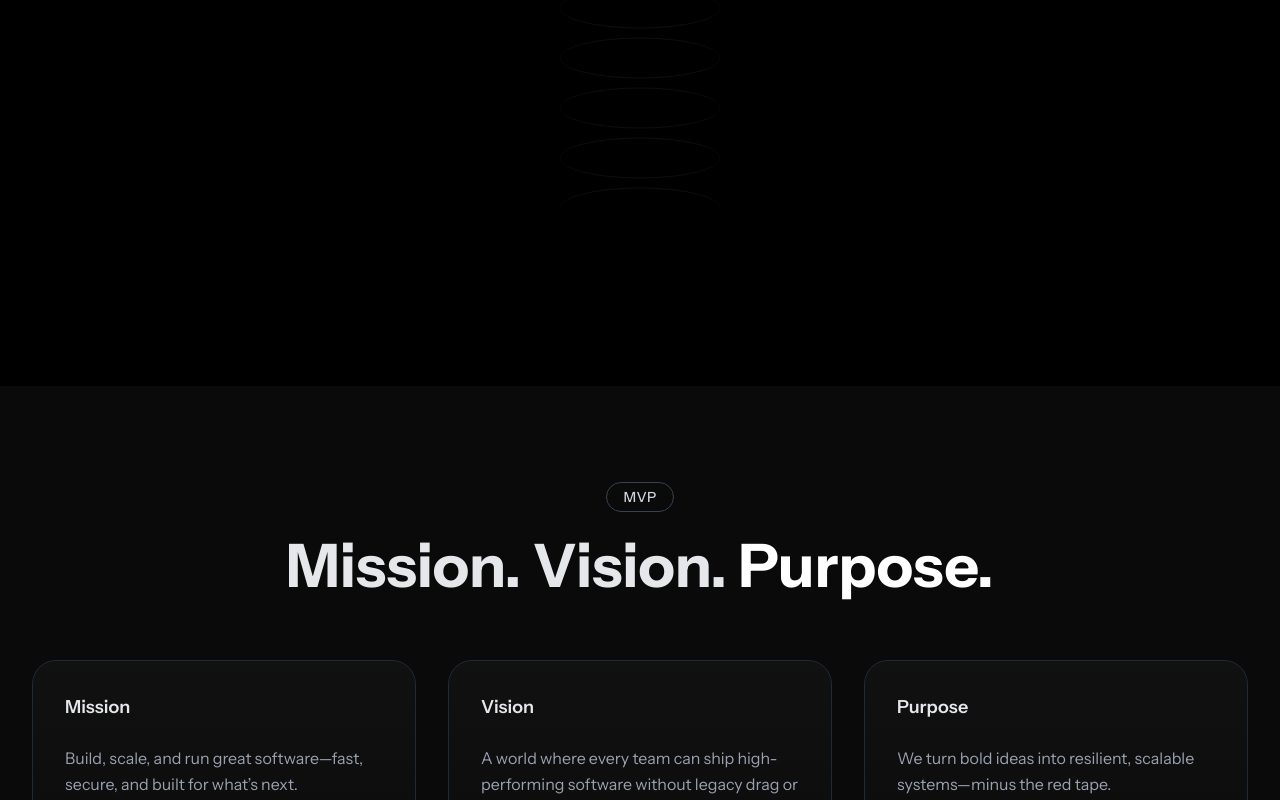
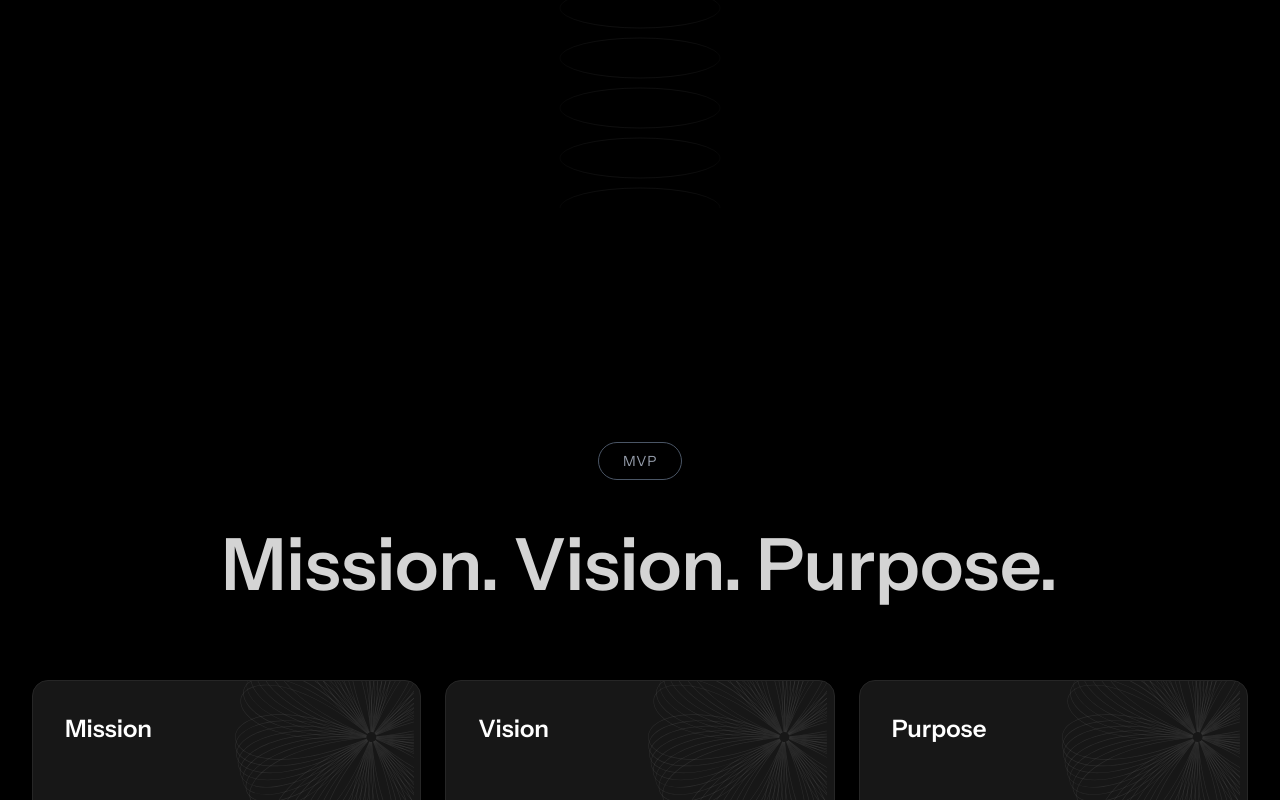
Before and after one commit to sanket5257/shivnerisystems, a Next.js app: page /about in a window 1280 px wide. Shown: the part 2000-2800 px from the top of the page. Built offline with nearby package versions, Linux system fonts and the light colour scheme.

Commit message:
mvp added

```diff
--- a/app/about/page.tsx
+++ b/app/about/page.tsx
@@ -151,10 +151,10 @@ export default function UpticLanding() {
           <h1 className="text-6xl md:text-8xl font-semibold ">
             Bold Tech.
             <br />
-            <span className="text-gray-500">Built by People.</span>
+            <span className="text-neutral-500">Built by People.</span>
           </h1>
 
-          <p className="text-gray-400 max-w-2xl mx-auto text-lg">
+          <p className="text-neutral-400 max-w-2xl mx-auto text-lg">
             We're a lean, global crew of engineers, architects, and coders building
             bold new apps and transforming legacy systems—with speed, security,
             and a little swagger.
@@ -178,12 +178,12 @@ export default function UpticLanding() {
             <h2 className="text-5xl md:text-7xl font-bold mb-4">
               Not Your
               <br />
-              Average <span className="text-gray-500">Dev</span>
+              Average <span className="text-neutral-500">Dev</span>
               <br />
-              <span className="text-gray-500">& Cloud Shop</span>
+              <span className="text-neutral-500">& Cloud Shop</span>
             </h2>
 
-            <p className="text-gray-400 max-w-xl text-lg mt-8">
+            <p className="text-neutral-400 max-w-xl text-lg mt-8">
               We're the team companies call when they need modern software
               that actually ships. From cloud-native builds to pipelines and
               automation, we architect your future while fixing what's holding
@@ -259,7 +259,7 @@ export default function UpticLanding() {
                       : 'top-[75%]'
                   }`}
                 >
-                  <div className="bg-gray-900/50 backdrop-blur-sm border border-gray-800 rounded-3xl p-8 max-w-md hover:border-gray-700 transition-all hover:scale-105">
+                  <div className="bg-neutral-900/50 backdrop-blur-sm border border-gray-800 rounded-3xl p-8 max-w-md hover:border-gray-700 transition-all hover:scale-105">
                     <p className="text-white font-medium mb-3 text-lg">{service.question}</p>
                     <p className="text-gray-400">{service.answer}</p>
                   </div>
@@ -270,7 +270,7 @@ export default function UpticLanding() {
                       ? '-left-12 md:-left-16'
                       : '-right-12 md:-right-16'
                   }`}>
-                    <div className="w-12 h-12 rounded-full bg-gray-800 border-2 border-gray-700 flex items-center justify-center hover:border-gray-500 transition-colors">
+                    <div className="w-12 h-12 rounded-full bg-neutral-800 border-2 border-gray-700 flex items-center justify-center hover:border-gray-500 transition-colors">
                       <svg className="w-6 h-6 text-gray-400" fill="none" viewBox="0 0 24 24" stroke="currentColor">
                         <path strokeLinecap="round" strokeLinejoin="round" strokeWidth={2} d="M5 13l4 4L19 7" />
                       </svg>
--- a/app/components/sections/Mvp.tsx
+++ b/app/components/sections/Mvp.tsx
@@ -1,80 +1,67 @@
-import React from 'react';
-
-const Mvp = () => {
+export default function MVPCards() {
   const cards = [
     {
-      title: 'Mission',
-      description:
-        'Build, scale, and run great software—fast, secure, and built for what’s next.',
-      img: '/assets/images/68d105c245053d57199df7a8_Wireframe 33.svg' // ← place your background image here
+      title: "Mission",
+      description: "Build, scale, and run great software—fast, secure, and built for what's next.",
+      image: "/assets/images/68d105c245053d57199df7a8_Wireframe 33.svg" // Add your image path here
     },
     {
-      title: 'Vision',
-      description:
-        'A world where every team can ship high-performing software without legacy drag or bloated overhead.',
-      img: '' // ← place your background image here
+      title: "Vision",
+      description: "A world where every team can ship high-performing software without legacy drag or bloated overhead.",
+      image: "/assets/images/68d105c245053d57199df7a8_Wireframe 33.svg" // Add your image path here
     },
     {
-      title: 'Purpose',
-      description:
-        'We turn bold ideas into resilient, scalable systems—minus the red tape.',
-      img: '' // ← place your background image here
+      title: "Purpose",
+      description: "We turn bold ideas into resilient, scalable systems—minus the red tape.",
+      image: "/assets/images/68d105c245053d57199df7a8_Wireframe 33.svg" // Add your image path here
     }
   ];
 
   return (
-    <section className="py-24 px-4 sm:px-6 lg:px-8 bg-[#0a0a0a]">
-      <div className="max-w-7xl mx-auto">
-
-        {/* TOP HEADING */}
-        <div className="text-center mb-16">
-          <span className="inline-block px-4 py-1 text-sm font-medium text-gray-300 border border-gray-700 rounded-full mb-6 tracking-wide">
+    <div className="min-h-screen bg-black flex items-center justify-center p-8">
+      <div className="max-w-7xl w-full">
+        {/* MVP Badge */}
+        <div className="flex justify-center mb-12">
+          <span className="px-6 py-2 border border-gray-600 rounded-full text-gray-400 text-sm tracking-wider">
             MVP
           </span>
-
-          <h2 className="text-4xl md:text-6xl font-bold text-gray-200">
-            Mission. Vision. <span className="text-white">Purpose.</span>
-          </h2>
         </div>
 
-        {/* CARD GRID */}
-        <div className="grid grid-cols-1 md:grid-cols-3 gap-8">
+        {/* Main Heading */}
+        <h1 className="text-5xl md:text-7xl font-semibold text-center mb-20 text-neutral-300">
+          Mission. Vision. Purpose.
+        </h1>
+
+        {/* Cards Grid */}
+        <div className="grid grid-cols-1 md:grid-cols-3 gap-6">
           {cards.map((card, index) => (
             <div
               key={index}
-              className="
-                relative overflow-hidden
-                p-8 rounded-3xl
-                border border-gray-800
-                bg-gradient-to-b from-[#111] to-[#0c0c0c]
-                transition-all duration-300
-                hover:bg-gray-700 hover:-translate-y-1
-              "
+              className="relative bg-neutral-900 rounded-2xl p-8 min-h-[450px] flex flex-col justify-between overflow-hidden border border-neutral-800 hover:border-neutral-700 transition-colors"
             >
-              {/* BACKGROUND IMAGE (LEFT EMPTY) */}
-              <div
-                className="
-                  absolute inset-0
-                  bg-no-repeat bg-contain bg-right-top pointer-events-none
-                "
-                style={{ backgroundImage: `url(${card.img})` }}
-              ></div>
+              {/* Background Image */}
+              {card.image && (
+                <img
+                  src={card.image}
+                  alt=""
+                  className="absolute top-0 right-0 w-48 h-48 opacity-30 object-contain"
+                />
+              )}
 
-              {/* CARD TITLE */}
-              <h3 className="text-lg font-semibold text-gray-200 mb-6 relative z-10">
-                {card.title}
-              </h3>
+              {/* Content */}
+              <div className="relative z-10">
+                <h2 className="text-2xl font-semibold text-white mb-4">
+                  {card.title}
+                </h2>
+              </div>
 
-              {/* DESCRIPTION */}
-              <p className="text-gray-400 text-base leading-relaxed relative z-10">
+              <p className="relative z-10 text-neutral-400 text-lg leading-relaxed">
                 {card.description}
               </p>
             </div>
           ))}
         </div>
       </div>
-    </section>
+    </div>
   );
-};
-
-export default Mvp;
+}
--- a/app/work/page.tsx
+++ b/app/work/page.tsx
@@ -199,19 +199,7 @@ const WorkSection = () => {
 
   return (
     <div className="relative min-h-screen bg-black text-white py-40 px-6 overflow-hidden">
-      {/* Background Video */}
-      <div className="absolute inset-0 w-full h-full">
-        <video
-          className="absolute inset-0 w-full h-full object-cover"
-          src="/assets/video_1.webm"
-          autoPlay
-          loop
-          muted
-          playsInline
-        />
-        {/* Dark Overlay for better content visibility */}
-        <div className="absolute inset-0 bg-black/50" />
-      </div>
+
 
       {/* Content */}
       <div className="relative z-10 max-w-[1400px] mx-auto" ref={sectionRef}>
```
